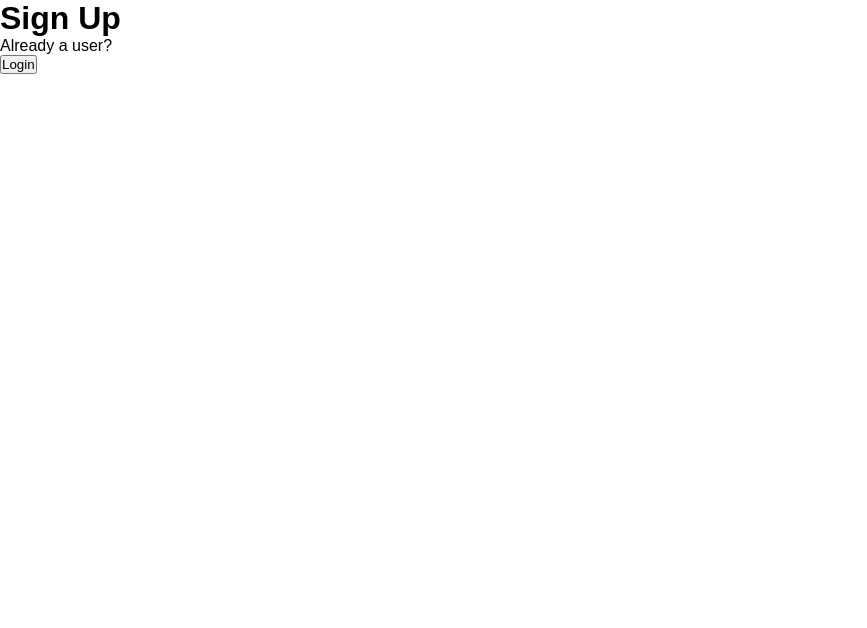
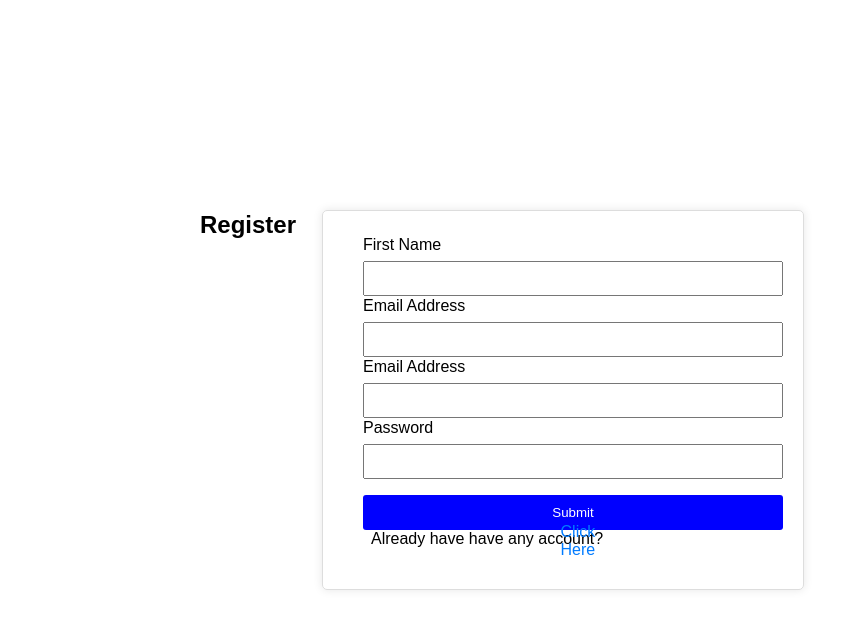
Before and after one commit to AyushMutum/location-tracker-app, a React (Create React App) app in the folder frontend/: page /sign-up in a window 1280 px wide. Shown: the top 628 px of the page, without its empty margins (0-867 px from the left). Built offline with nearby package versions, Linux system fonts and the light colour scheme.

Commit message:
sign-up/login

```diff
--- a/frontend/package.json
+++ b/frontend/package.json
@@ -11,6 +11,7 @@
     "react-icons": "^5.0.1",
     "react-router-dom": "^6.22.1",
     "react-scripts": "5.0.1",
+    "styled-components": "^6.1.8",
     "web-vitals": "^2.1.4"
   },
   "scripts": {
--- a/frontend/src/components/SignUpPage.jsx
+++ b/frontend/src/components/SignUpPage.jsx
@@ -1,18 +1,142 @@
-// components/SignUpPage.js
-import React from 'react';
-import { Link } from 'react-router-dom';
-function SignUpPage() {
+import React, { useState } from "react";
+import styled from "styled-components";
+import { NavLink } from "react-router-dom";
+
+const Container = styled.div`
+  display: flex;
+  justify-content: center;
+  align-items: center;
+  height: 100vh;
+`;
+
+const Top = styled.div`
+  align-items: center;
+  display: flex;
+  margin-bottom: 350px;
+  margin-left: 200px;
+  margin-right: -450px;
+`;
+
+const Form = styled.form`
+  width: 400px;
+  padding: 40px;
+  margin: auto;
+  border: 1px solid #ddd;
+  border-radius: 5px;
+  box-shadow: 0 0 10px rgba(0, 0, 0, 0.1);
+`;
+
+const Label = styled.label`
+  display: block;
+  margin-bottom: 7px;
+  margin-top: -15px;
+`;
+
+const Input = styled.input`
+  width: 400px;
+  padding: 8px;
+  margin-bottom: 16px;
+`;
+
+const Button = styled.button`
+  width: 420px;
+  padding: 10px 15px;
+  background-color: blue;
+  color: #fff;
+  border: none;
+  border-radius: 3px;
+  cursor: pointer;
+
+  &:hover {
+    background-color: black;
+  }
+`;
+
+const Account = styled.div`
+  margin-left: 8px;
+  margin-bottom: -40px;
+`;
+
+const Navigation = styled.div`
+  width: 100%;
+  height: 100%;
+  padding: 15px 0px;
+  text-align: center;
+`;
+
+const NavLinks = styled.div`
+  display: flex;
+  width: 5px;
+  justify-content: space-between;
+  margin: auto;
+`;
+
+const Reg = styled(NavLink)`
+  display: block;
+  text-align: center;
+  margin-bottom: -25px;
+  margin-right: 50px;
+  color: #007bff;
+  text-decoration: none;
+`;
+
+const Register = () => {
+  const [email, setEmailAddress] = useState("");
+  const [password, setPassword] = useState("");
+  const [fname, setFirstName] = useState("");
+  const [lname, setLastName] = useState("");
+
+  const handleSubmit = (e) => {
+    e.preventDefault();
+  };
+
   return (
-    <div>
-      <h1>Sign Up</h1>
-      {/* Sign up form will go here */}
+    <Container>
+      <Top>
+        <h2>Register</h2>
+      </Top>
+      <Form onSubmit={handleSubmit}>
+        <Label htmlFor="fname">First Name</Label>
+        <Input
+          type="text"
+          id="fname"
+          value={fname}
+          onChange={(e) => setFirstName(e.target.value)}
+        />
 
-      <p>Already a user?</p>
-      <Link to="/login">
-        <button>Login</button>
-      </Link>
-    </div>
+        <Label htmlFor="lname">Email Address</Label>
+        <Input
+          type="text"
+          id="lname"
+          value={lname}
+          onChange={(e) => setLastName(e.target.value)}
+        />
+
+        <Label htmlFor="email">Email Address</Label>
+        <Input
+          type="text"
+          id="email"
+          value={email}
+          onChange={(e) => setEmailAddress(e.target.value)}
+        />
+
+        <Label htmlFor="password">Password</Label>
+        <Input
+          type="password"
+          id="password"
+          value={password}
+          onChange={(e) => setPassword(e.target.value)}
+        />
+        <Button type="submit">Submit</Button>
+        <Account htmlFor="New">Already have have any account?</Account>
+        <Navigation>
+          <NavLinks>
+            <Reg to="/Register">Click Here</Reg>
+          </NavLinks>
+        </Navigation>
+      </Form>
+    </Container>
   );
-}
+};
 
-export default SignUpPage;
+export default Register;
--- a/frontend/src/components/landingPage/landing.module.css
+++ b/frontend/src/components/landingPage/landing.module.css
@@ -13,8 +13,6 @@
     justify-content: space-around;
     align-items: center;
     padding-left: 100px;
-
-
 
 
 }
@@ -64,6 +62,29 @@
 
 }
 
+/* Media query for tablet screens */
+@media (min-width: 768px) {
+  .landingLeftSide {
+      flex-direction: row;
+
+      justify-content: space-around;
+      /* padding: 0 100px;  */
+  }
+
+  .image {
+      width: 50%; /* Set image width for tablet */
+      max-width: 600px; /* Limit image width */
+      background-blend-mode: color-dodge !important;
+      border: none;
+  }
+}
+
+/* Media query for smaller screens (mobile) */
+@media (max-width: 767px) {
+  .image {
+      display: none; /* Hide image on mobile screens */
+  }
+}
 /* landing.module.css */
 
 .ourFeatures {
@@ -191,8 +212,10 @@ html {
   }
 }
 
+
+/* landing */
 /* Adjustments for tablet screens */
-@media  (max-width: 768px) {
+/* @media  (max-width: 768px) {
   .landing{
     height: 80vh !important ;
     background-color: #132257;
@@ -225,10 +248,10 @@ html {
   .image {
    display: none;
   }
-}
+} */
 
 /* Adjustments for mobile screens */
-@media  (max-width: 380px) {
+/* @media  (max-width: 488px) {
 
   .landing{
     height: 75vh !important ;
@@ -258,7 +281,7 @@ html {
   .btn {
     margin-top: 30px;
   }
-}
+} */
 
 /* features media queries */
 
```
Also changed, not shown: 1 other file (tests, documents, lock files or other folders).
